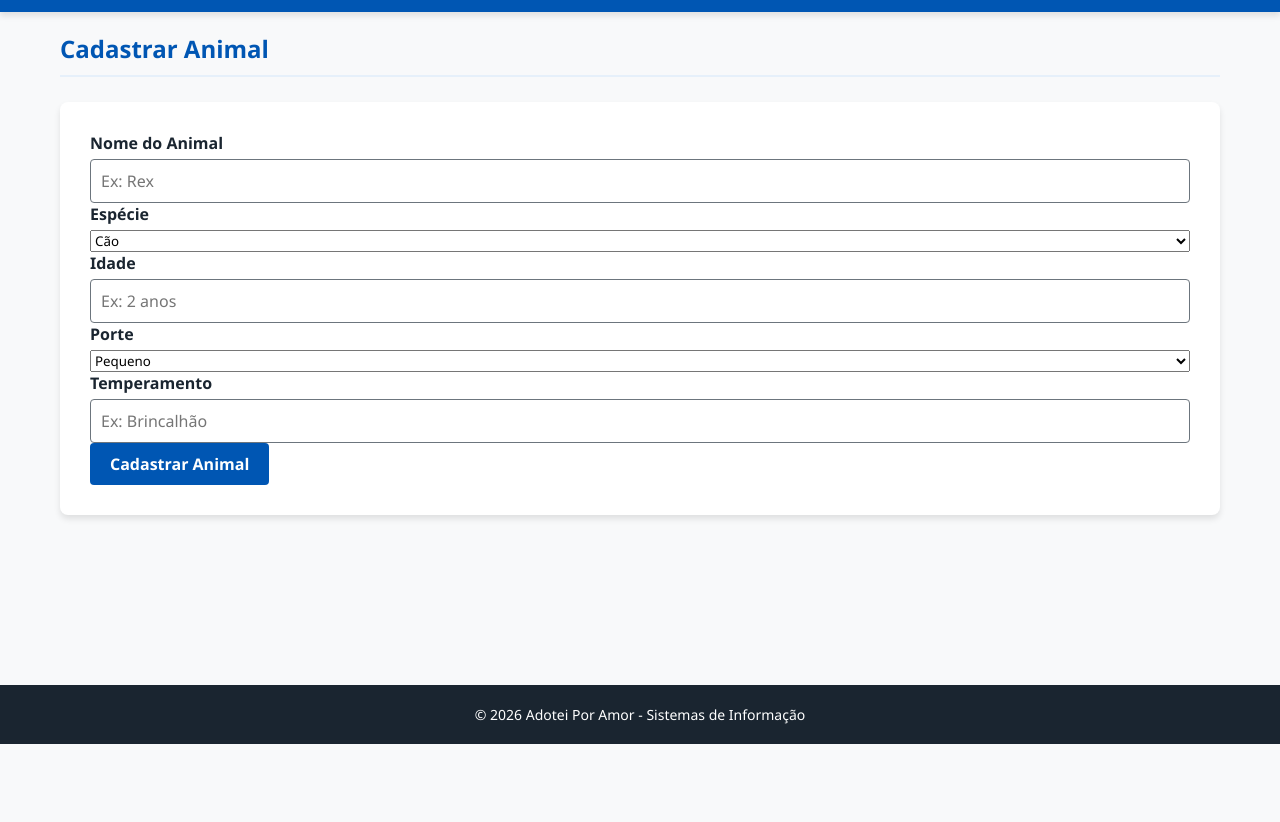
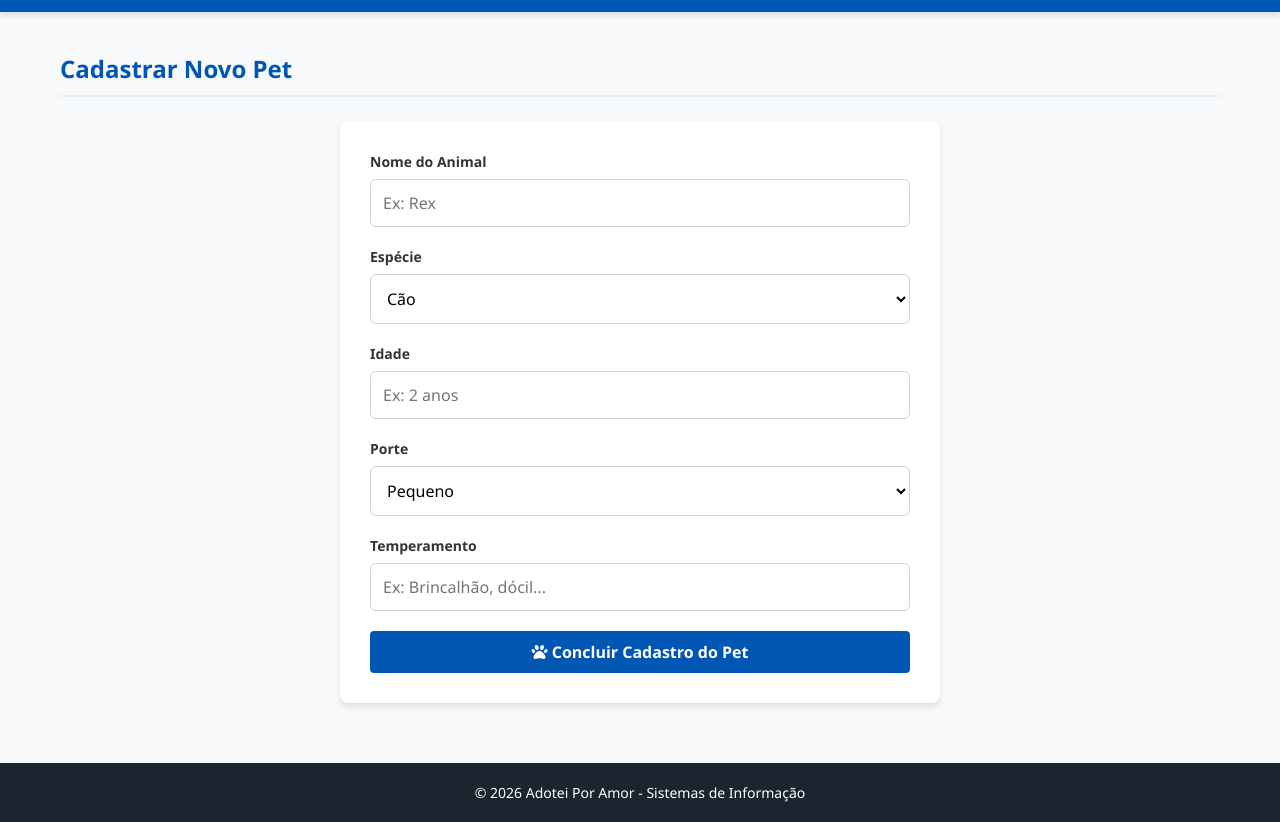
Before and after one commit to Eduarod27/AdoteiPorAmorWeb, a website built with Vite: page index.html in a window 1280 px wide. Both pictures are taken after a click on the button "Cadastrar Animal". Shown: the part 56-878 px from the top of the page. Before the commit the page ends 800 px from the top, so only its background shows below. Built offline with nearby package versions, Linux system fonts and the light colour scheme.

Commit message:
Finalização do cadastro pets

```diff
--- a/main.js
+++ b/main.js
@@ -4,7 +4,7 @@ import { HomeScreen } from './src/home.js';
 import { ListagemScreen } from './src/listagem.js';
 import { DetalhesScreen } from './src/detalhes.js';
 import { PerfilScreen } from './src/perfil.js';
-import { CadastroScreen } from './src/cadastro.js';
+import { CadastroScreen } from './src/cadastro-pets.js';
 
 const routes = {
     home: HomeScreen,
--- /dev/null
+++ b/src/cadastro-pets.js
@@ -0,0 +1,96 @@
+// src/cadastro.js
+
+export const CadastroScreen = {
+    render: () => {
+        return `
+            <section class="pet-cadastro-section">
+                <h2 class="section-title">Cadastrar Novo Pet</h2>
+
+                <div class="pet-cadastro-card">
+                    <form id="petFormCadastro">
+
+                        <div class="form-group-pet">
+                            <label for="petNome">Nome do Animal</label>
+                            <input
+                                type="text"
+                                id="petNome"
+                                placeholder="Ex: Rex"
+                                required
+                            >
+                        </div>
+
+                        <div class="form-group-pet">
+                            <label for="petEspecie">Espécie</label>
+                            <select id="petEspecie">
+                                <option value="Cão">Cão</option>
+                                <option value="Gato">Gato</option>
+                            </select>
+                        </div>
+
+                        <div class="form-group-pet">
+                            <label for="petIdade">Idade</label>
+                            <input
+                                type="text"
+                                id="petIdade"
+                                placeholder="Ex: 2 anos"
+                                required
+                            >
+                        </div>
+
+                        <div class="form-group-pet">
+                            <label for="petPorte">Porte</label>
+                            <select id="petPorte">
+                                <option value="Pequeno">Pequeno</option>
+                                <option value="Médio">Médio</option>
+                                <option value="Grande">Grande</option>
+                            </select>
+                        </div>
+
+                        <div class="form-group-pet">
+                            <label for="petTemperamento">Temperamento</label>
+                            <input
+                                type="text"
+                                id="petTemperamento"
+                                placeholder="Ex: Brincalhão, dócil..."
+                                required
+                            >
+                        </div>
+
+                        <button type="submit" class="btn-primary">
+                            <i class="fa-solid fa-paw"></i> Concluir Cadastro do Pet
+                        </button>
+
+                    </form>
+                </div>
+            </section>
+        `;
+    },
+
+    after_render: (navigateTo) => {
+        const form = document.getElementById('petFormCadastro');
+
+        form?.addEventListener('submit', (e) => {
+            e.preventDefault();
+
+            // Criar a estrutura do novo pet alinhada aos novos IDs
+            const novoAnimal = {
+                id: Date.now(),
+                nome: document.getElementById('petNome').value,
+                especie: document.getElementById('petEspecie').value,
+                idade: document.getElementById('petIdade').value,
+                porte: document.getElementById('petPorte').value,
+                temperamento: document.getElementById('petTemperamento').value,
+                icone: document.getElementById('petEspecie').value === 'Cão' ? 'fa-dog' : 'fa-cat'
+            };
+
+            // Recupera a lista global de animais do localStorage ou cria uma nova array vazia
+            let animais = JSON.parse(localStorage.getItem('animais')) || [];
+
+            animais.push(novoAnimal);
+            localStorage.setItem('animais', JSON.stringify(animais));
+
+            alert(`O pet ${novoAnimal.nome} foi cadastrado com sucesso e está pronto para adoção! 🐶🐱`);
+            navigateTo('listagem');
+        });
+    }
+};
--- a/src/cadastro.js
+++ /dev/null
@@ -1,118 +0,0 @@
-export const CadastroScreen = {
-
-    render: () => {
-
-        return `
-            <h2 class="section-title">
-                Cadastrar Animal
-            </h2>
-
-            <div class="perfil-card">
-
-                <form id="formCadastro">
-
-                    <div class="form-group">
-                        <label>Nome do Animal</label>
-
-                        <input
-                            type="text"
-                            id="nomeAnimal"
-                            placeholder="Ex: Rex"
-                            required
-                        >
-                    </div>
-
-                    <div class="form-group">
-                        <label>Espécie</label>
-
-                        <select id="especieAnimal">
-
-                            <option value="Cão">Cão</option>
-                            <option value="Gato">Gato</option>
-
-                        </select>
-                    </div>
-
-                    <div class="form-group">
-                        <label>Idade</label>
-
-                        <input
-                            type="text"
-                            id="idadeAnimal"
-                            placeholder="Ex: 2 anos"
-                            required
-                        >
-                    </div>
-
-                    <div class="form-group">
-                        <label>Porte</label>
-
-                        <select id="porteAnimal">
-
-                            <option value="Pequeno">Pequeno</option>
-                            <option value="Médio">Médio</option>
-                            <option value="Grande">Grande</option>
-
-                        </select>
-                    </div>
-
-                    <div class="form-group">
-                        <label>Temperamento</label>
-
-                        <input
-                            type="text"
-                            id="temperamentoAnimal"
-                            placeholder="Ex: Brincalhão"
-                            required
-                        >
-                    </div>
-
-                    <button type="submit" class="btn-primary">
-                        Cadastrar Animal
-                    </button>
-
-                </form>
-
-            </div>
-        `;
-    },
-
-    after_render: (navigateTo) => {
-
-        document
-            .getElementById('formCadastro')
-            ?.addEventListener('submit', (e) => {
-
-                e.preventDefault();
-
-                // Criar novo animal
-                const novoAnimal = {
-                    id: Date.now(),
-                    nome: document.getElementById('nomeAnimal').value,
-                    especie: document.getElementById('especieAnimal').value,
-                    idade: document.getElementById('idadeAnimal').value,
-                    porte: document.getElementById('porteAnimal').value,
-                    temperamento: document.getElementById('temperamentoAnimal').value,
-                    icone: document.getElementById('especieAnimal').value === 'Cão'
-                        ? 'fa-dog'
-                        : 'fa-cat'
-                };
-
-                // Buscar animais existentes
-                let animais =
-                    JSON.parse(localStorage.getItem('animais')) || [];
-
-                // Adicionar novo
-                animais.push(novoAnimal);
-
-                // Salvar no localStorage
-                localStorage.setItem('animais', JSON.stringify(animais));
-
-                // Feedback
-                alert(`Animal ${novoAnimal.nome} cadastrado com sucesso! 🐶🐱`);
-
-                // Ir para listagem
-                navigateTo('listagem');
-            });
-    }
-};
--- a/style.css
+++ b/style.css
@@ -189,6 +189,57 @@ body {
 /* ==========================================================================
    TELA 3: DETALHES DO PET & FORMULÁRIO
    ========================================================================== */
+/* Seção Base de Cadastro de Pets */
+.pet-cadastro-section {
+    padding: 20px 0;
+}
+
+.pet-cadastro-card {
+    background: white;
+    padding: 30px;
+    border-radius: 8px;
+    box-shadow: 0 4px 6px rgba(0, 0, 0, 0.1);
+    max-width: 600px;
+    margin: 20px auto;
+}
+
+/* Estrutura do Formulário de Pets */
+#petFormCadastro {
+    display: flex;
+    flex-direction: column;
+    gap: 20px;
+}
+
+.form-group-pet {
+    display: flex;
+    flex-direction: column;
+    gap: 8px;
+}
+
+.form-group-pet label {
+    font-weight: 600;
+    color: #333;
+    font-size: 14px;
+}
+
+.form-group-pet input,
+.form-group-pet select {
+    padding: 12px;
+    border: 1px solid #ced4da;
+    border-radius: 6px;
+    font-size: 16px;
+    transition: border-color 0.2s ease;
+    background-color: #fff;
+}
+
+.form-group-pet input:focus,
+.form-group-pet select:focus {
+    outline: none;
+    border-color: #0056b3;
+    box-shadow: 0 0 0 3px rgba(0, 86, 179, 0.1);
+}
+
+/* Detalhes Visuais Complementares */
 .detalhes-container {
     background: white;
     padding: 30px;
@@ -219,34 +270,6 @@ body {
     font-size: 16px;
     margin-bottom: 12px;
     line-height: 1.6;
-}
-
-/* Formulário de Adoção */
-.form-adocao {
-    display: flex;
-    flex-direction: column;
-    gap: 15px;
-    max-width: 500px;
-    border-top: 1px solid #e6f0fa;
-    padding-top: 20px;
-    margin-top: 20px;
-}
-
-.form-group {
-    display: flex;
-    flex-direction: column;
-    gap: 5px;
-}
-
-.form-group label {
-    font-weight: 600;
-}
-
-.form-group input {
-    padding: 10px;
-    border: 1px solid #6c757d;
-    border-radius: 4px;
-    font-size: 16px;
 }
 
 /* ==========================================================================
```
